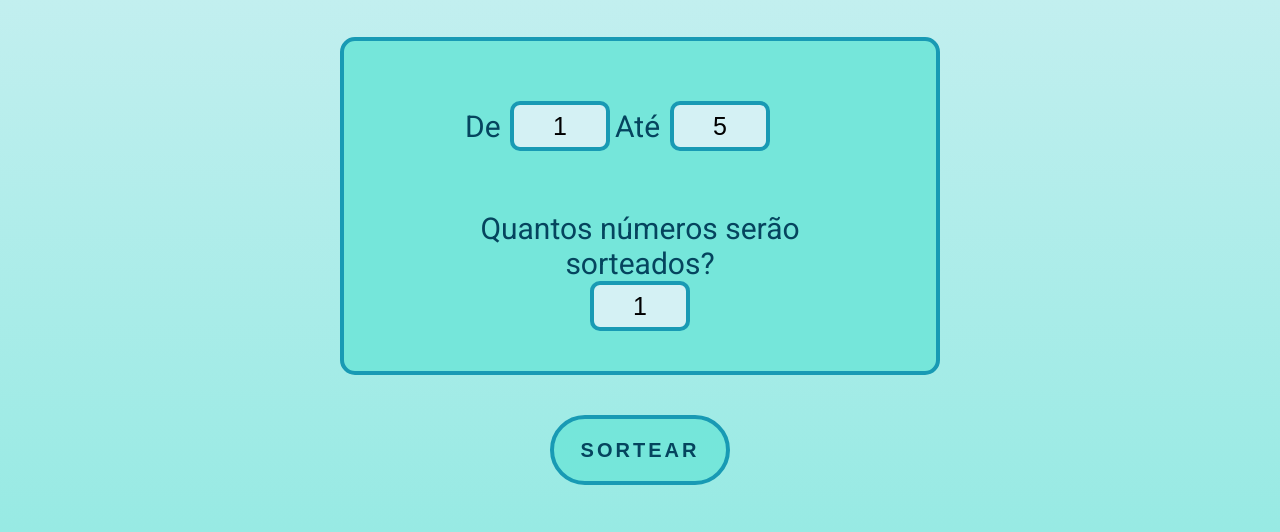
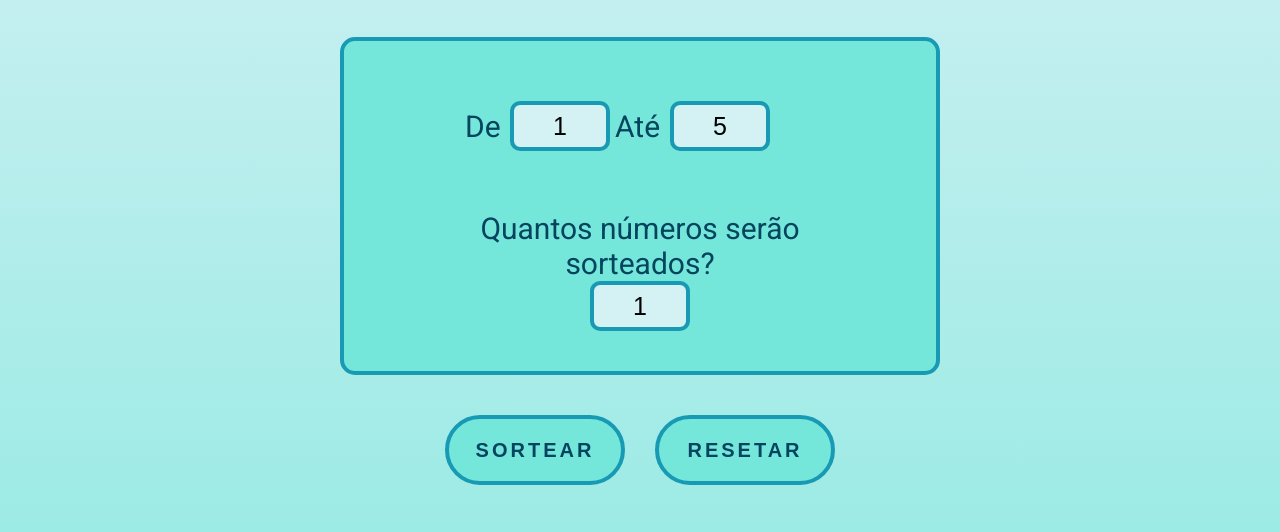
Before and after one commit to moisesggomes/sorteador, a plain HTML site: page index.html in a window 1280 px wide. Both pictures are taken after a click on the button "SORTEAR". Shown: the part 223-755 px from the top of the page. Drawn offline with Linux system fonts and the light colour scheme.

Commit message:
Add reset options

```diff
--- a/index.html
+++ b/index.html
@@ -32,7 +32,10 @@
             </div>
         </section>
         <section id="result" class="wrapper">
-            <button id="pick" onclick="pickAWinner()">Sortear</button>
+            <div id="actions">
+                <button id="pick" onclick="pickAWinner()">Sortear</button>
+                <button onclick="resetAll()" class="reset">Resetar</button>
+            </div>
             <div id="winners">
                 <div id="currentWinner">
                     <p id="winner"></p>
@@ -43,6 +46,7 @@
                     </ol>
                 </div>
             </div>
+            <a href="#settings"><button onclick="resetAll()" class="reset">Resetar</button></a>
         </section>
     </main>
     <footer>
--- a/script.js
+++ b/script.js
@@ -1,7 +1,11 @@
 const numberOfWinners = document.getElementById("numberOfWinners");
 const minNumber = document.getElementById("minNumber");
 const maxNumber = document.getElementById("maxNumber");
+
 const pick = document.getElementById("pick");
+const reset = document.querySelectorAll(".reset");
+console.log(reset);
+
 const currentWinner = document.querySelector("main #result #winners #currentWinner #winner");
 const winnersList = document.querySelector("#winnersList ol");;
 
@@ -39,7 +43,6 @@ function setMaxValue() {
 
     const range = max - min + 1;
     if (isNaN(range) || range == 0) {
-        // alert("Desculpa, mas não consegui realizar o sorteio :(");
         return;
     }
     people = Array.from(new Array(range)).map((value, index) => {
@@ -49,13 +52,22 @@ function setMaxValue() {
 }
 
 function pickAWinner() {
+    if (winners.length >= Number(numberOfWinners.value)) {
+        return;
+    }
     let winner = getRandomIntBetweenTwoInts(Number(minNumber.value), Number(maxNumber.value) + 1);
     while (winners.includes(winner) && winners.length < Number(numberOfWinners.value)) {
         winner = getRandomIntBetweenTwoInts(Number(minNumber.value), Number(maxNumber.value) + 1);
     }
 
-    if (winners.length >= Number(numberOfWinners.value)) {
-        return;
+    if (winners.length >= Number(numberOfWinners.value) - 1) {
+        reset.forEach((value)=>{
+            value.classList.add("active");
+        });
+    } else {
+        reset.forEach((value)=>{
+            value.classList.remove("active");
+        });
     }
 
     console.log(`Número: ${winner} sorteado!!!`);
@@ -79,3 +91,14 @@ function getRandomIntBetweenTwoInts(minInt, maxInt) {
     const random = Math.floor(Math.random() * (maxInt - minInt)) + minInt;
     return random;
 }
+
+function resetAll() {
+    // numberOfWinners.value = 1;
+    // minNumber.value = 1;
+    // maxNumber.value = 5
+    winnersList.innerHTML = currentWinner.innerHTML = "";
+    winners = [];
+    reset.forEach((value)=>{
+        value.classList.remove("active");
+    });
+}
--- a/style.css
+++ b/style.css
@@ -14,6 +14,10 @@
     --baby-blue: #D4F1F4;
 
     --border-width: 4px;
+}
+
+html {
+    scroll-behavior: smooth;
 }
 
 .wrapper {
@@ -158,12 +162,25 @@ main section #range label:nth-child(2)::before {
 
 /*---- RESULT ----------------------- */
 main #result {
+    padding-bottom: 4rem;
+
     display: flex;
     flex-direction: column;
     align-items: center;
 }
 
-main #result button#pick {
+main #result #actions {
+    width: 100%;
+
+    display: flex;
+    justify-content: center;
+    gap: 3rem;
+    flex-wrap: wrap;
+}
+
+main #result button#pick,
+/* #result button#reset.active { */
+.reset.active {
     width: 18rem;
     height: 7rem;
 
@@ -180,13 +197,30 @@ main #result button#pick {
     text-transform: uppercase;
 }
 
-main #result button#pick:hover {
+main #result a {
+    text-decoration: none;
+    color: var(--navy-blue);
+}
+
+main #result button#pick:hover,
+/* #result button#reset.active:hover { */
+.reset.active:hover {
     color: var(--baby-blue);
 
     background-color: var(--blue-grotto);
     cursor: pointer;
 
     transition: 200ms;
+}
+
+/* #result button#reset { */
+.reset {
+    display: none;
+}
+
+/* #result button#reset.active { */
+.reset.active {
+    display: initial;
 }
 
 main #result #winners {
```
